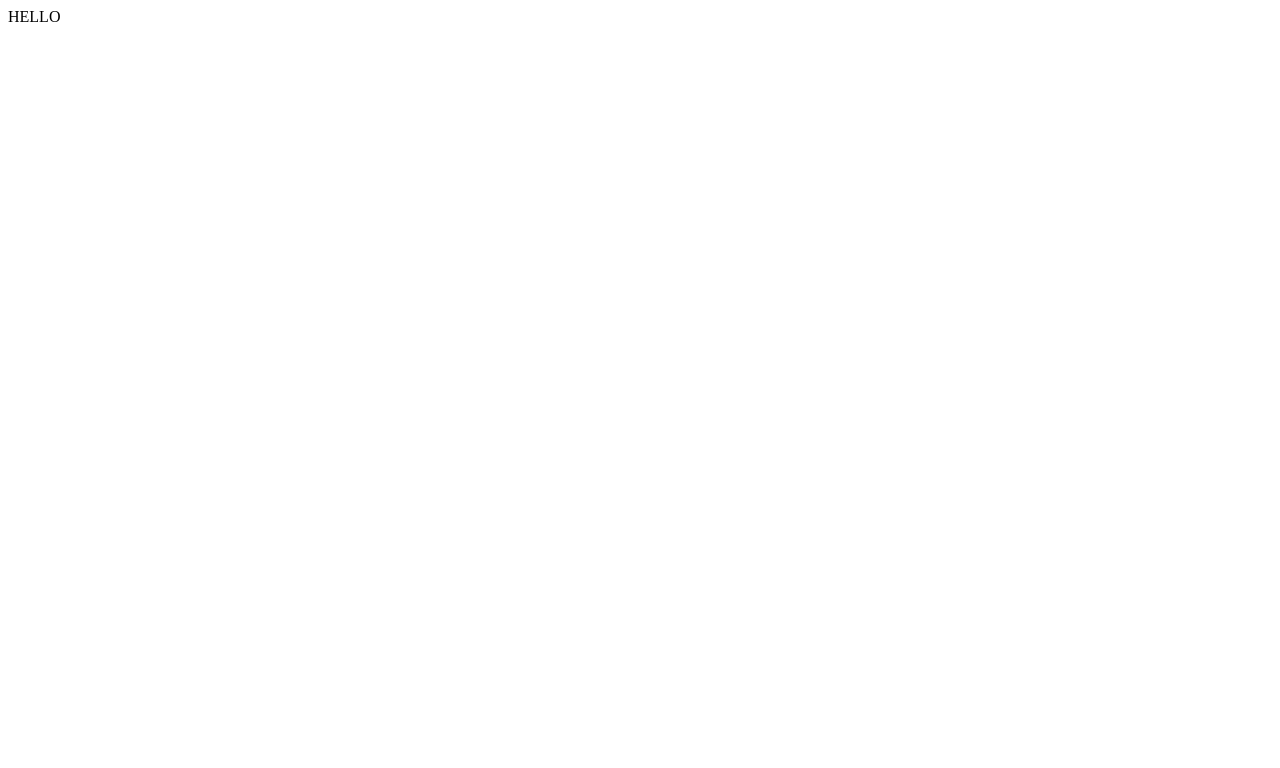
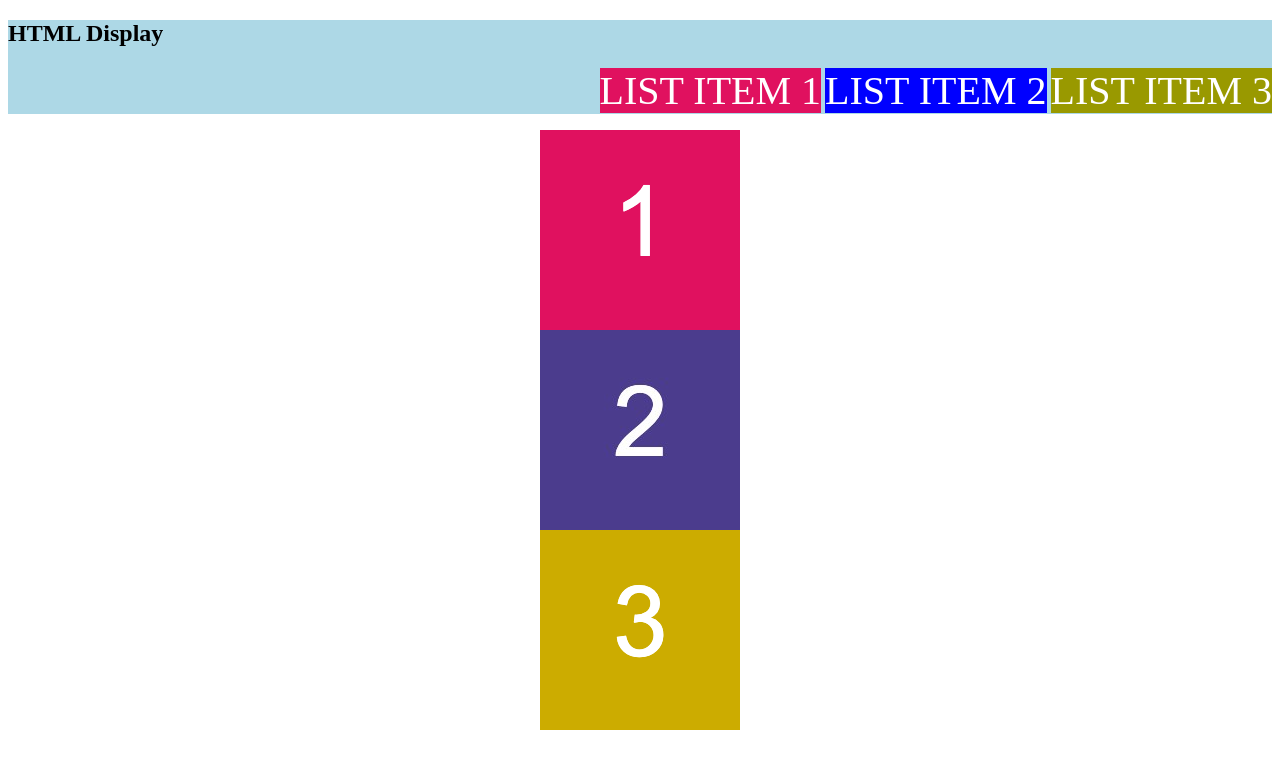
Before and after one commit to Hammerc124/first-day-repo, a plain HTML site: page stu-16/index.html in a window 1280 px wide. Drawn offline with Linux system fonts and the light colour scheme.

Commit message:
solved stu-16

```diff
--- a/stu-16/assets/css/style.css
+++ b/stu-16/assets/css/style.css
@@ -0,0 +1,43 @@
+header {
+  width: 100%;
+  background-color: lightblue;
+}
+
+h2 {
+  text-align: left;
+}
+
+ul {
+  text-align: right;
+  color: #ffffff;
+}
+
+/* List items in navigation bar */
+li {
+  display: inline;
+  list-style-type: none;
+  font-size: 40px;
+}
+
+/* Boxes */
+img {
+  display: block;
+  margin: 0 auto;
+}
+
+#item-1 {
+  background-color: #e0115f;
+}
+
+#item-2 {
+  background-color: #0000ff;
+}
+
+#item-3 {
+  background-color: #999900;
+}
+
+/* Box 3 */
+#image-3 {
+  display: block;
+}
--- a/stu-16/index.html
+++ b/stu-16/index.html
@@ -1,12 +1,29 @@
 <!DOCTYPE html>
-<html lang="en">
-<head>
+<html lang="en-US">
+
+  <head>
     <meta charset="UTF-8">
+    <title>HTML Display</title>
     <link rel="stylesheet" href="./assets/css/style.css">
-    <title>Document</title>
-</head>
-<body>
-    <header>HELLO</header>
+  </head>
 
-</body>
+  <body>
+    <header>
+      <h2>HTML Display</h2>
+      <nav>
+        <ul>
+          <li id="item-1">LIST ITEM 1</li>
+          <li id="item-2">LIST ITEM 2</li>
+          <li id="item-3">LIST ITEM 3</li>
+        </ul>
+      </nav>
+    </header>
+
+    <section>
+      <img src="./assets/images/image-1.png" alt="box with number 1"/>
+      <img src="./assets/images/image-2.png" alt="box with number 2"/>
+      <img src="./assets/images/image-3.png" alt="box with number 3"/>
+    </section>
+  </body>
+
 </html>
```
Also changed, not shown: stu-16/assets/images/image-1.png (added), stu-16/assets/images/image-2.png (added), stu-16/assets/images/image-3.png (added).
